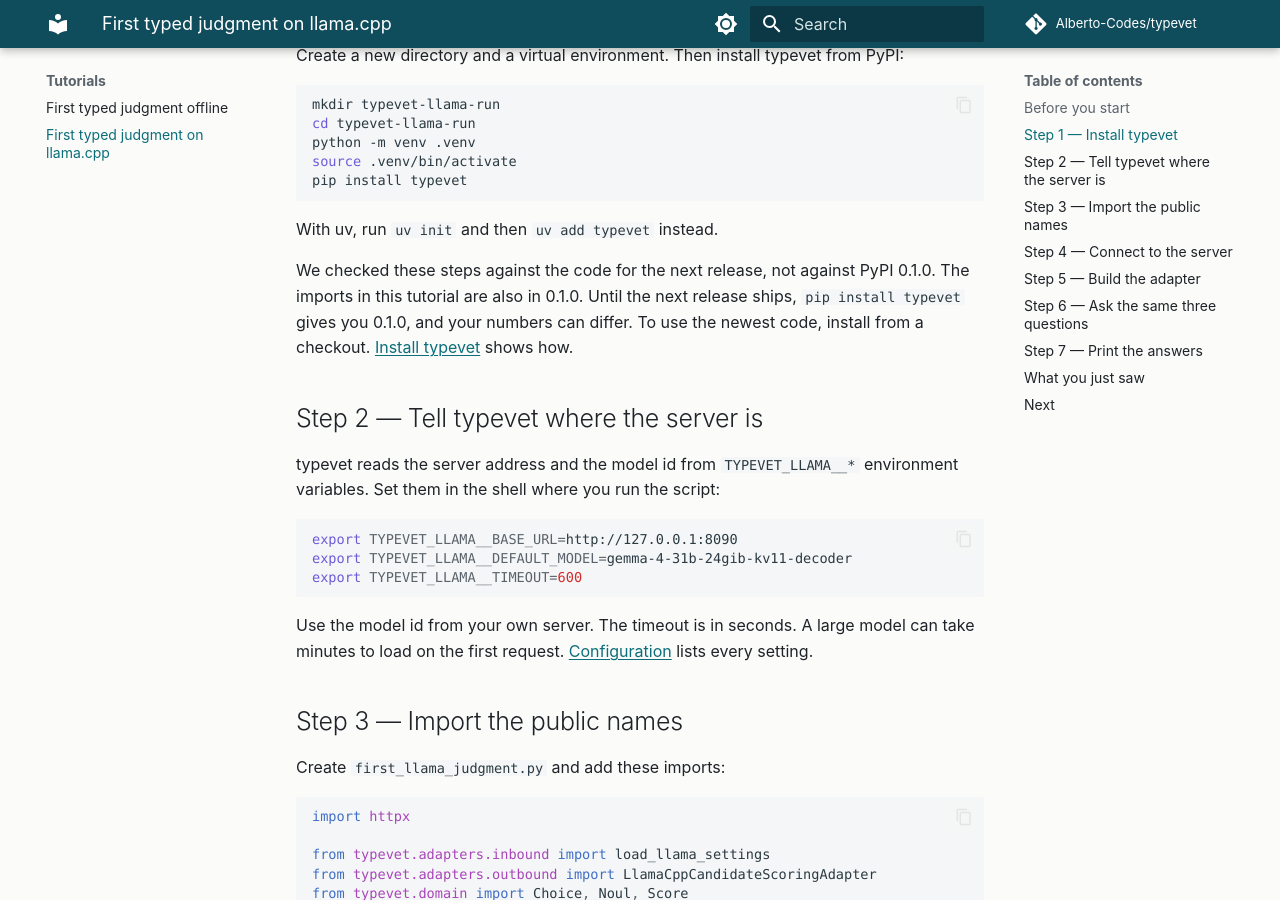
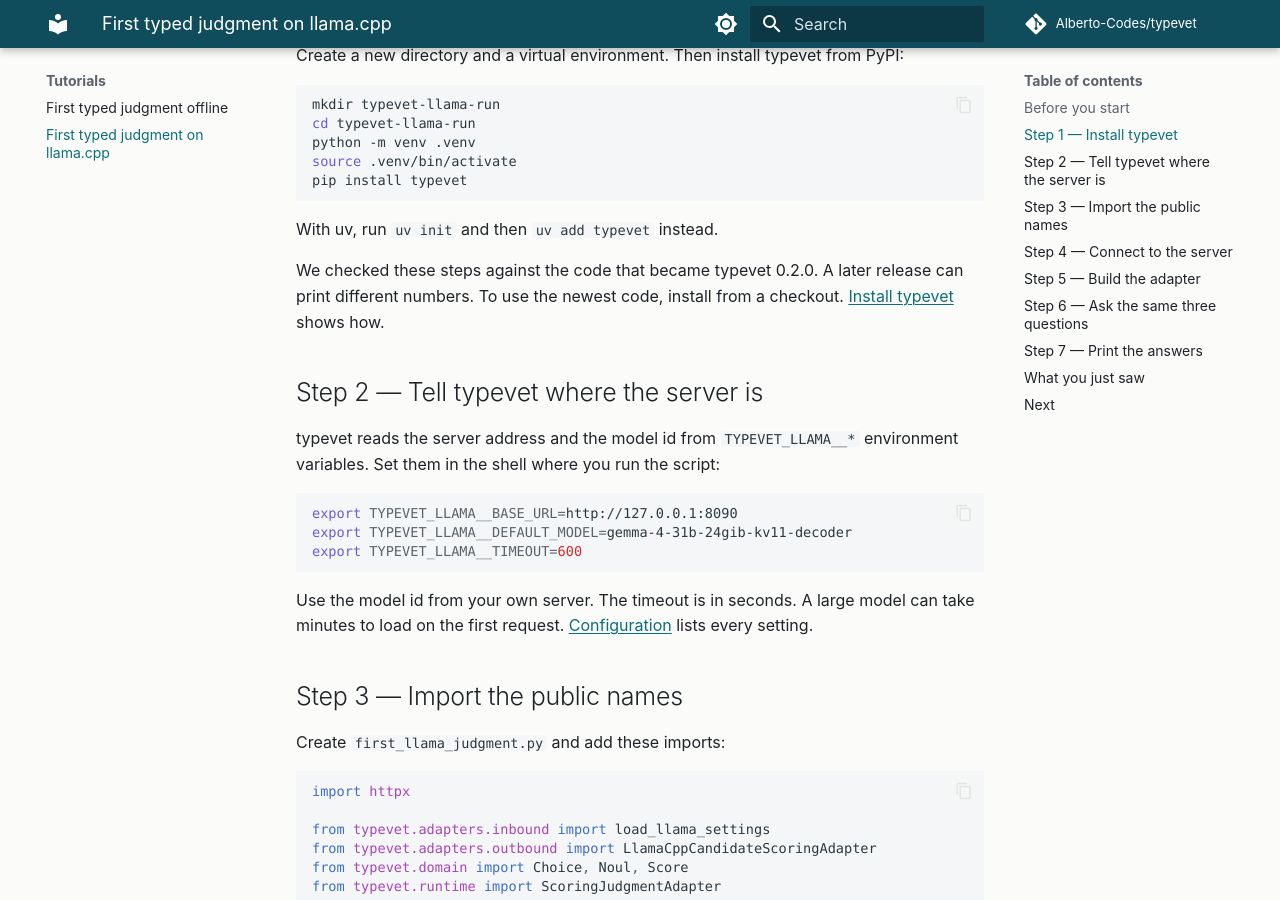
Before and after one commit to Alberto-Codes/typevet, an MkDocs documentation site: the page built from docs/tutorials/first-typed-judgment-on-llama-cpp.md, in a window 1280 px wide and 900 px high, scrolled down 912 px. Built offline with MkDocs 1.6.1 and Material for MkDocs 9.7.7, drawn with Linux system fonts in a browser that asks for light colours; comment, search, counter and statistics services are not loaded.

Commit message:
docs: state the 0.2.0 release where pages said 0.1.0 is current
Update the README, releases, limits, security, install and llama.cpp
tutorial pages to the published 0.2.0 release. Historical notes about
0.1.0 stay as they are.

Closes #294

```diff
--- a/docs/tutorials/first-typed-judgment-on-llama-cpp.md
+++ b/docs/tutorials/first-typed-judgment-on-llama-cpp.md
@@ -46,10 +46,9 @@
 
 With uv, run `uv init` and then `uv add typevet` instead.
 
-We checked these steps against the code for the next release, not against
-PyPI 0.1.0. The imports in this tutorial are also in 0.1.0. Until the next
-release ships, `pip install typevet` gives you 0.1.0, and your numbers can
-differ. To use the newest code, install from a checkout.
+We checked these steps against the code that became typevet 0.2.0.
+A later release can print different numbers. To use the newest code, install
+from a checkout.
 [Install typevet](../how-to/install.md#install-from-a-checkout) shows how.
 
 ## Step 2 — Tell typevet where the server is
```
Also changed, not shown: README.md (+1 -1 lines), docs/explanation/limits.md (+2 -2 lines), docs/how-to/install.md (+5 -5 lines), docs/reference/releases.md (+1 -1 lines), docs/reference/security.md (+1 -1 lines).
